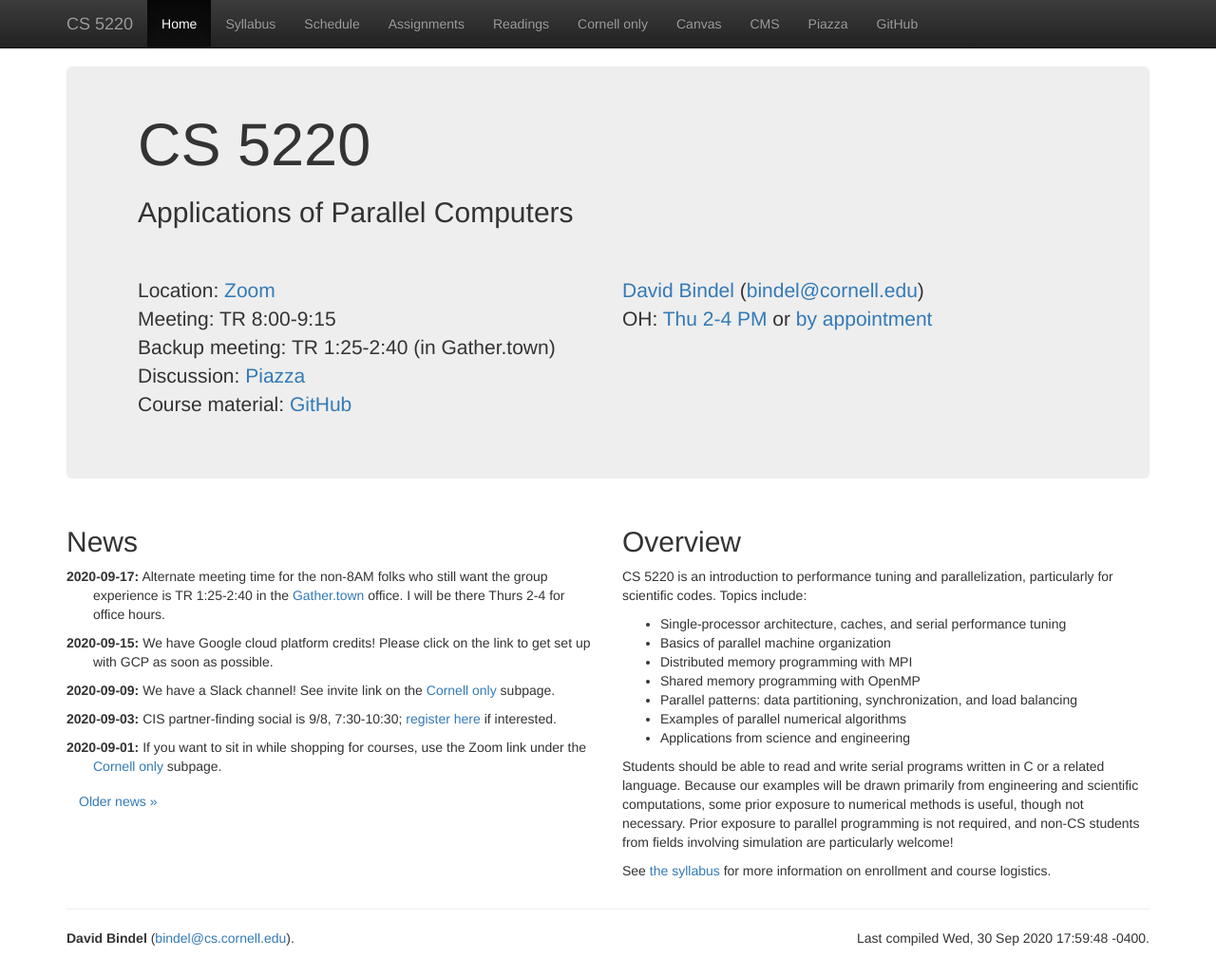
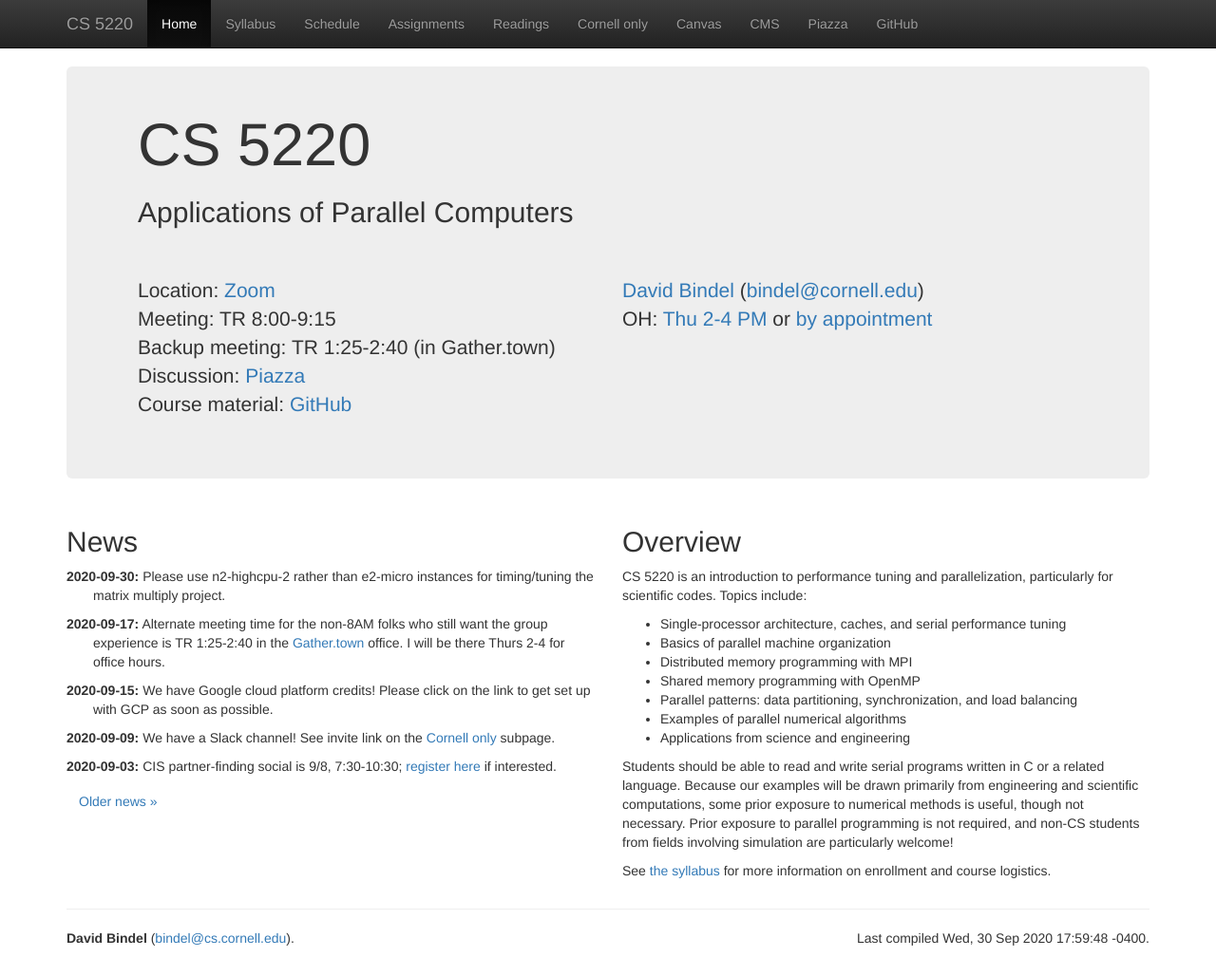
Before and after one commit to cs5220-f20/web, a Jekyll site: the page built from web/index.html, in a window 1280 px wide and 1028 px high. Shown: the whole window at 95% size. Built offline with Jekyll 4.4.1, drawn with Linux system fonts in a browser that asks for light colours; nearby versions of some CDN libraries.

Commit message:
Added news.

```diff
--- a/web/_data/news.yml
+++ b/web/_data/news.yml
@@ -16,3 +16,6 @@
 -
   date: 2020-09-17
   text: Alternate meeting time for the non-8AM folks who still want the group experience is TR 1:25-2:40 in the <a href="https://www.cs.cornell.edu/courses/CS5220/2020fa/netid/index.html">Gather.town</a> office.  I will be there Thurs 2-4 for office hours.
+-
+  date: 2020-09-30
+  text: Please use n2-highcpu-2 rather than e2-micro instances for timing/tuning the matrix multiply project.
```
